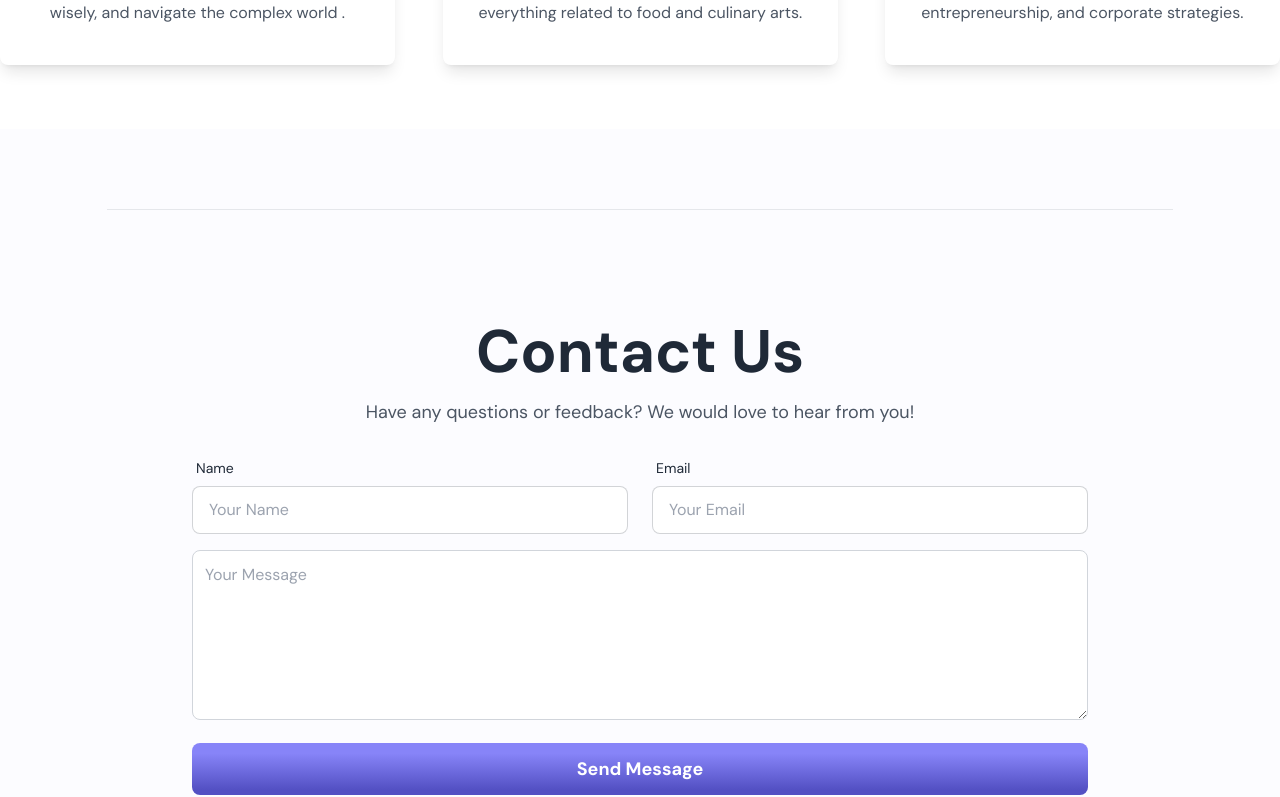
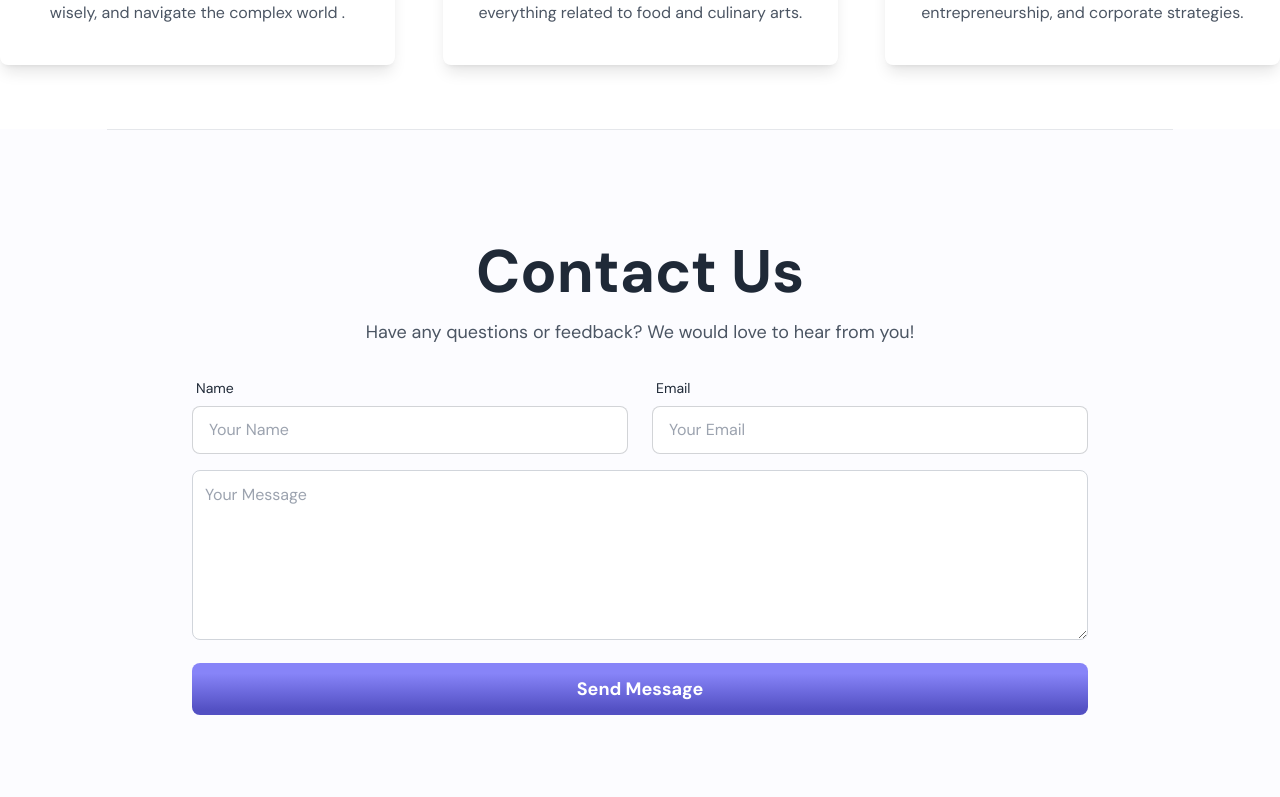
Before and after one commit to abusaleh123/Blog-Sphere-Web, a React (Vite) app: page / in a window 1280 px wide. Shown: the part 4886-5683 px from the top of the page. Built offline with nearby package versions, Linux system fonts and the light colour scheme; no server answers.

Commit message:
Added Contact page dark mode

```diff
--- a/src/HomePage/Contact.jsx
+++ b/src/HomePage/Contact.jsx
@@ -1,7 +1,10 @@
+import { useContext } from "react";
 import Swal from "sweetalert2";
+import { AuthContext } from "../Provider/AuthProvider";
 
 
 const Contact = () => {
+  const {theme} = useContext(AuthContext)
 
 
     const onSubmit = async (event) => {
@@ -46,11 +49,11 @@ const Contact = () => {
       }
     };
       return (
-          <div className="bg-[#FCFCFF] lg:mt-20 mt-10 mb-10">
+          <div className={`  ${theme === 'dark' ? 'bg-black': 'bg-[#FCFCFF]'} lg:pt-20  pb-10`}>
               <section id="contact" class=" p-8">
     <div class="max-w-4xl mx-auto text-center">
-      <h2 class="lg:text-6xl md:text-4xl text-2xl  font-bold text-gray-800 mb-4">Contact Us</h2>
-      <p class="text-lg text-gray-600 mb-6">Have any questions or feedback? We would love to hear from you!</p>
+      <h2 class={`lg:text-6xl md:text-4xl text-2xl  font-bold ${theme === 'dark' ? 'text-white': 'text-gray-800'} mb-4`}>Contact Us</h2>
+      <p class={`text-lg ${theme === 'dark' ? 'text-white/60' : 'text-gray-600'}  mb-6`}>Have any questions or feedback? We would love to hear from you!</p>
 
       <form onSubmit={onSubmit} method="POST" class="space-y-4">
       <div className="md:flex gap-6 ">
--- a/src/HomePage/Trending.jsx
+++ b/src/HomePage/Trending.jsx
@@ -87,7 +87,7 @@ const Trending = () => {
     </div>
   </div>
 </section>
-<p className="mt-20 mb-20 border-t w-10/12 mx-auto"></p>
+<p className=" border-t w-10/12 mx-auto"></p>
         </div>
     );
 };
```
